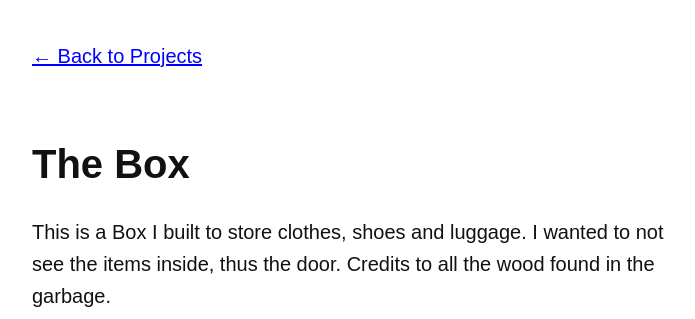
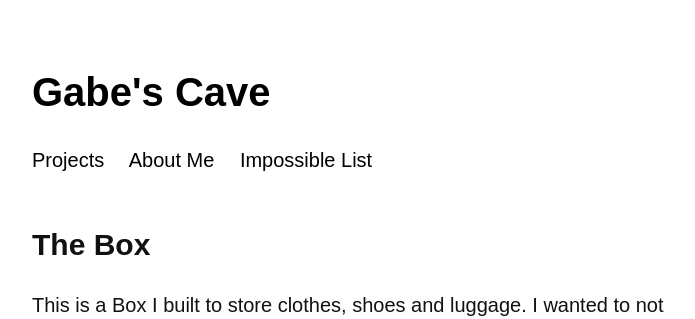
Before and after one commit to aradrago/gabescave, a plain HTML site: page projects/thebox.html in a window 1280 px wide. Shown: the top 319 px of the page, without its empty margins (283-978 px from the left). Drawn offline with Linux system fonts and the light colour scheme.

Commit message:
Aktualisieren von thebox.html

```diff
--- a/projects/thebox.html
+++ b/projects/thebox.html
@@ -5,10 +5,15 @@
 <head>
   <meta charset="UTF-8">
   <title>The Box</title>
+   <a href="https://aradrago.github.io/gabescave/" style="text-decoration:none; color:black;"><h1>Gabe's Cave</h1></a>
+  <nav>
+    <a href="../projects.html" style="color:black">Projects</a>
+    <a href="../about.html" style="color:black">About Me</a>
+    <a href="../impossiblelist.html" style="color:black">Impossible List</a>
+  </nav>
 </head>
 <body>
- <a href="../projects.html">← Back to Projects</a>
-  <h1>The Box</h1>
+  <h2>The Box</h2>
   <p>This is a Box I built to store clothes, shoes and luggage. I wanted to not see the items inside, thus the door. Credits to all the wood found in the garbage.</p>
 
   <img src="../images/thebox/20201216_000402.jpg"
```
